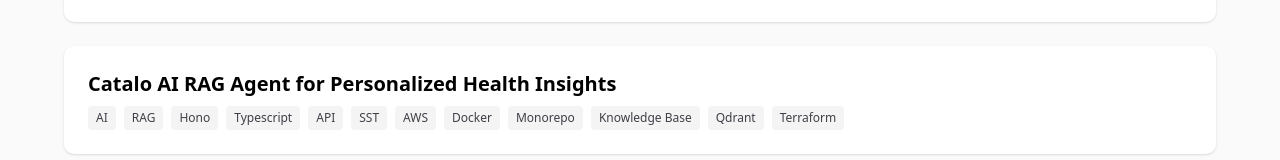
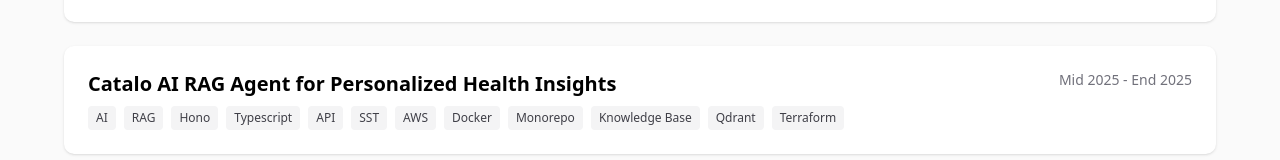
Before and after one commit to bobbyyng/portfolio, a Next.js app: page /projects in a window 1280 px wide. Shown: the part 347-507 px from the top of the page. Built offline with nearby package versions, Linux system fonts and the light colour scheme.

Commit message:
feat(projects-page): enhance project display with date range formatting and update project metadata

```diff
--- a/app/projects/page.tsx
+++ b/app/projects/page.tsx
@@ -1,6 +1,25 @@
 import Link from "next/link";
-import { getAllProjects } from "@/lib/projects";
+import { getAllProjects, type Project } from "@/lib/projects";
 import { ChatButton } from "@/components/chat-button";
+
+function formatDateRange(project: Project) {
+  // If startDate and endDate are provided, use them
+  if (project.metadata.startDate) {
+    const endDate = project.metadata.endDate || "Present";
+    return `${project.metadata.startDate} - ${endDate}`;
+  }
+
+  // Fallback to date or period if they exist
+  if (project.metadata.date) {
+    return project.metadata.date;
+  }
+
+  if (project.metadata.period) {
+    return project.metadata.period;
+  }
+
+  return null;
+}
 
 export default function ProjectsPage() {
   const projects = getAllProjects();
@@ -32,9 +51,16 @@
                 href={`/projects/${project.slug}`}
                 className="bg-white dark:bg-zinc-900 rounded-lg shadow-sm p-6 hover:shadow-md transition-shadow"
               >
-                <h2 className="text-xl font-semibold text-black dark:text-zinc-50 mb-2">
-                  {project.metadata.title}
-                </h2>
+                <div className="flex justify-between items-start mb-2">
+                  <h2 className="text-xl font-semibold text-black dark:text-zinc-50">
+                    {project.metadata.title}
+                  </h2>
+                  {formatDateRange(project) && (
+                    <span className="text-sm text-zinc-500 dark:text-zinc-400 whitespace-nowrap ml-4">
+                      {formatDateRange(project)}
+                    </span>
+                  )}
+                </div>
                 {project.metadata.description && (
                   <p className="text-zinc-600 dark:text-zinc-400 mb-4 line-clamp-3">
                     {project.metadata.description}
--- a/content/projects/8.catalo-health-ai-agent.mdx
+++ b/content/projects/8.catalo-health-ai-agent.mdx
@@ -1,5 +1,7 @@
 ---
 title: Catalo AI RAG Agent for Personalized Health Insights
+startDate: Mid 2025
+endDate: End 2025
 tags: AI, RAG, Hono, Typescript, API, SST, AWS, Docker, Monorepo, Knowledge Base, Qdrant, Terraform
 sorting: 1
 ---
```
